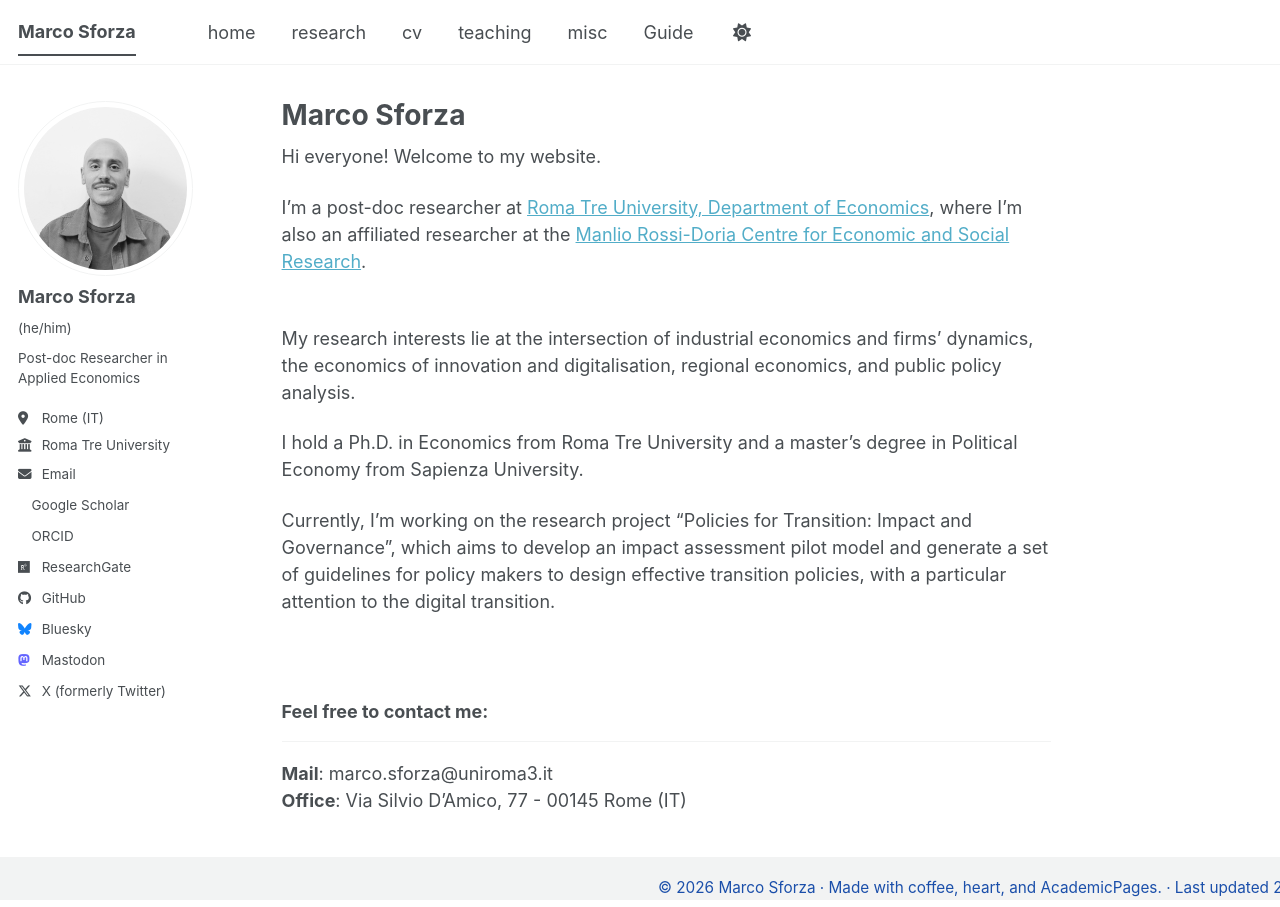
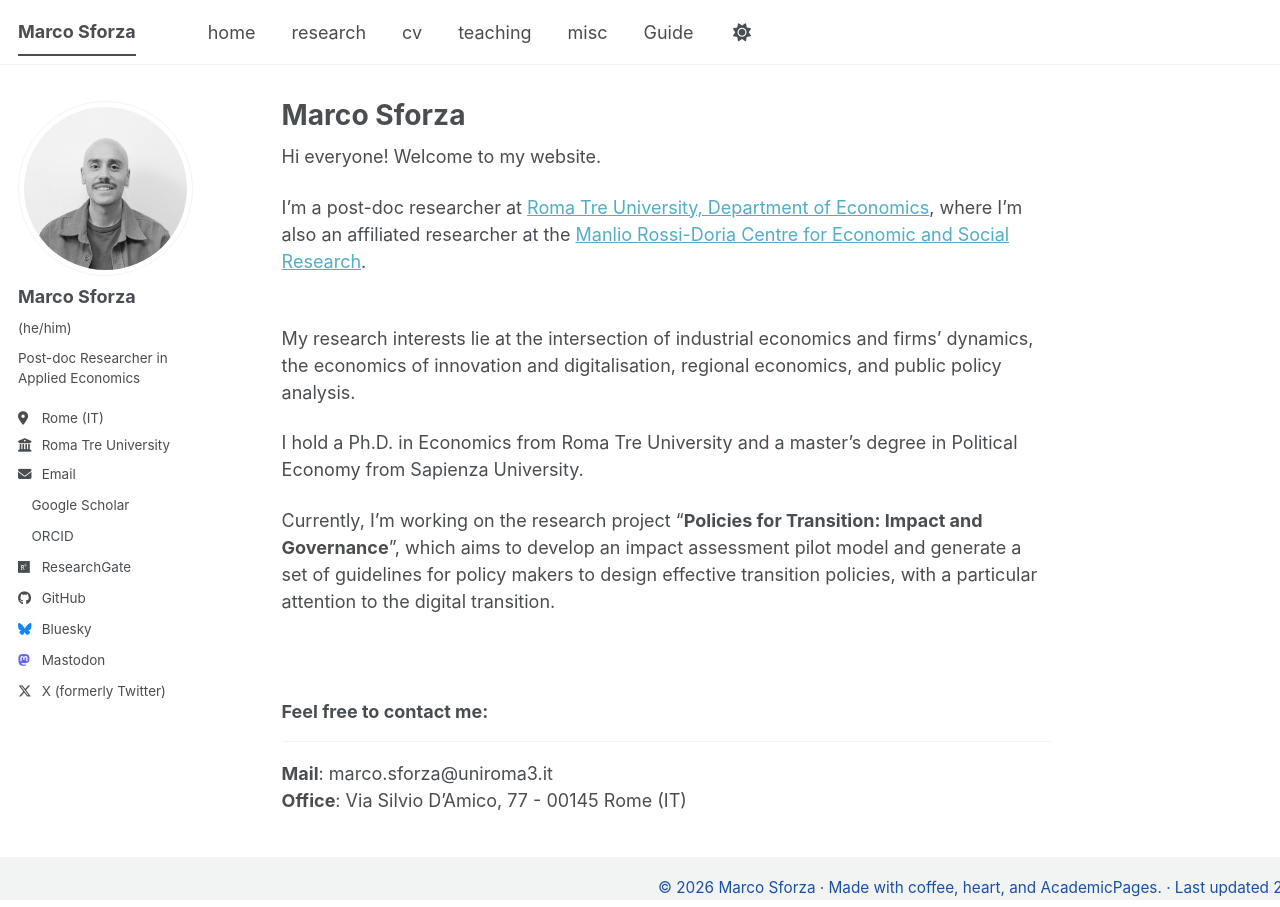
Before and after one commit to marcosforza/marcosforza.github.io, a Jekyll site: the page built from _pages/about.md, in a window 1280 px wide. Built offline with Jekyll 4.4.1, drawn with Linux system fonts in a browser that asks for light colours; a style sheet for code colours, icons or effects is not loaded.

```diff
--- a/_pages/about.md
+++ b/_pages/about.md
@@ -16,7 +16,7 @@ My research interests lie at the intersection of industrial economics and firms'
 
 I hold a Ph.D. in Economics from Roma Tre University and a master's degree in Political Economy from Sapienza University.
 
-Currently, I'm working on the research project "Policies for Transition: Impact and Governance", which aims to develop an impact assessment pilot model and generate a set of guidelines for policy makers to design effective transition policies, with a particular attention to the digital transition.
+Currently, I'm working on the research project "<b>Policies for Transition: Impact and Governance</b>", which aims to develop an impact assessment pilot model and generate a set of guidelines for policy makers to design effective transition policies, with a particular attention to the digital transition.
 
 <br>
 
```
